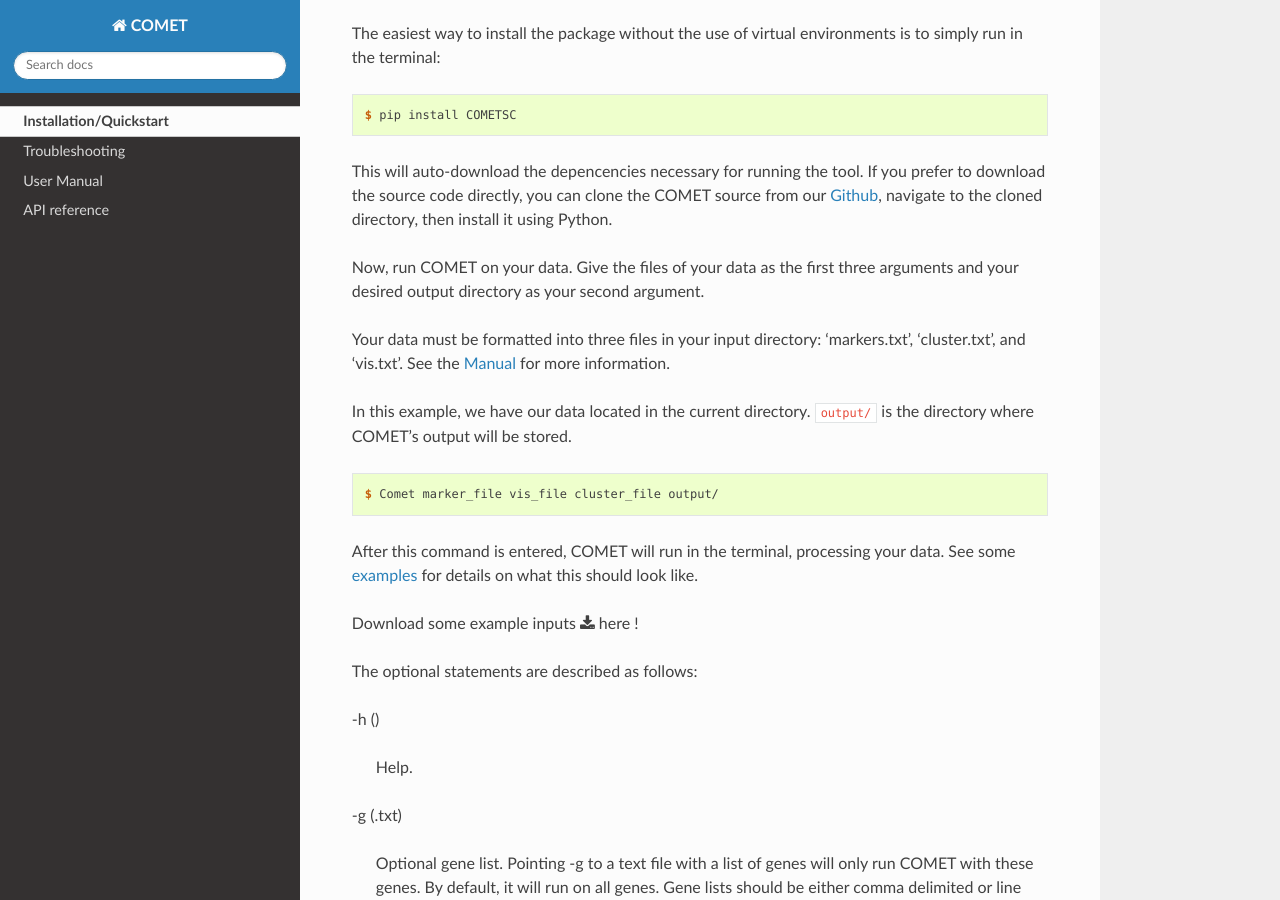
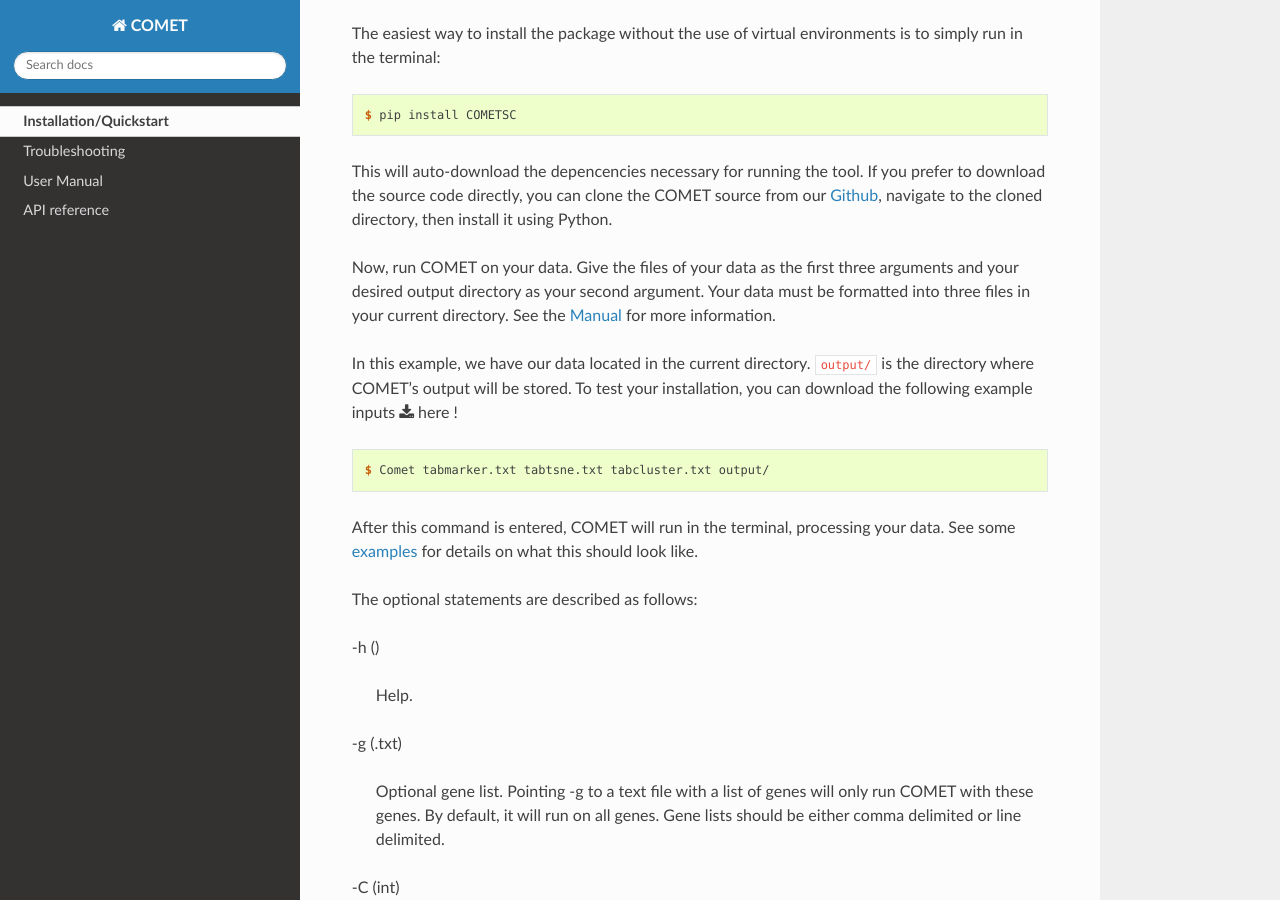
Before and after one commit to MSingerLab/COMETSC, a Sphinx documentation site: the page built from docs/source/quickstart.rst, in a window 1280 px wide and 900 px high, scrolled down 1235 px. Built offline with Sphinx 7.4.7 and the Read the Docs theme 2.0.0, drawn with Linux system fonts in a browser that asks for light colours; some of the changed text lies outside the part shown.

Commit message:
changed example files

```diff
--- a/docs/source/quickstart.rst
+++ b/docs/source/quickstart.rst
@@ -79,23 +79,23 @@
 directory, then install it using Python.
 
 Now, run COMET on your data. Give the files of your data as the first
-three arguments and your desired output directory as your second argument.
+three arguments and your desired output directory as your second
+argument. Your data must be formatted into three files in your current
+directory.
+See the :doc:`Manual<usage>` for more information.
 
-Your data must be formatted into three files in your input directory: 'markers.txt', 'cluster.txt', and 'vis.txt'. See the :doc:`Manual<usage>` for more information.
-
-In this example, we have our data located in the current directory. ``output/`` is the directory where COMET's output will be stored.
-
-
+In this example, we have our data located in the current
+directory. ``output/`` is the directory where COMET's output will be
+stored. To test your installation, you can download the following example inputs :download:`here <_static/example_ins.zip>` !
 
 .. code-block:: console
 
-   $ Comet marker_file vis_file cluster_file output/
+   $ Comet tabmarker.txt tabtsne.txt tabcluster.txt output/
 
 After this command is entered, COMET will run in the terminal,
 processing your data. See some :doc:`examples<Output>` for details on
 what this should look like.
 
-Download some example inputs :download:`here <_static/example_ins.zip>` !
 
 The optional statements are described as follows:
 
@@ -188,4 +188,9 @@
 matplotlibrc 'backend' variable to either 'Agg' or 'TkAgg'.
 
 
+The most common error when running COMET is the formatting of the
+input files. If a run is failing and you cannot figure out why, please
+consult the :doc:`Manual<usage>` to make sure the inputs are
+absolutely correct.
+
 .. toctree::
--- a/docs/source/tabmarker.txt
+++ /dev/null
@@ -1,4 +0,0 @@
-	CellA	CellB	CellC	CellD	CellE	CellF	CellG	CellH	CellI	CellJ
-AAMP	0	1.1	0	0	0	0	0	0	0.5	0
-ACE	0	0	0	0.3	0	0	0	0.4	0	0
-ADA	0	0	0	0	0	0.7	0	0	0	0
--- a/setup.py
+++ b/setup.py
@@ -6,7 +6,7 @@
 
 setup(
     name = 'COMETSC',
-    version = '0.1.3',
+    version = '0.1.4',
     long_description=read('README.md'),
     packages = ['Comet'],
     install_requires=[
```
Also changed, not shown: docs/source/_static/example_ins/tabcluster.txt (+4 -4 lines), docs/source/_static/example_ins/tabmarker.txt (+5 -2 lines), docs/source/_static/example_ins/tabtsne.txt (deleted, +0 -10 lines), docs/source/tabcluster.txt (deleted, +0 -10 lines), docs/source/_static/example_ins/tabvis.txt (renamed from docs/source/tabtsne.txt), 2 other files.
